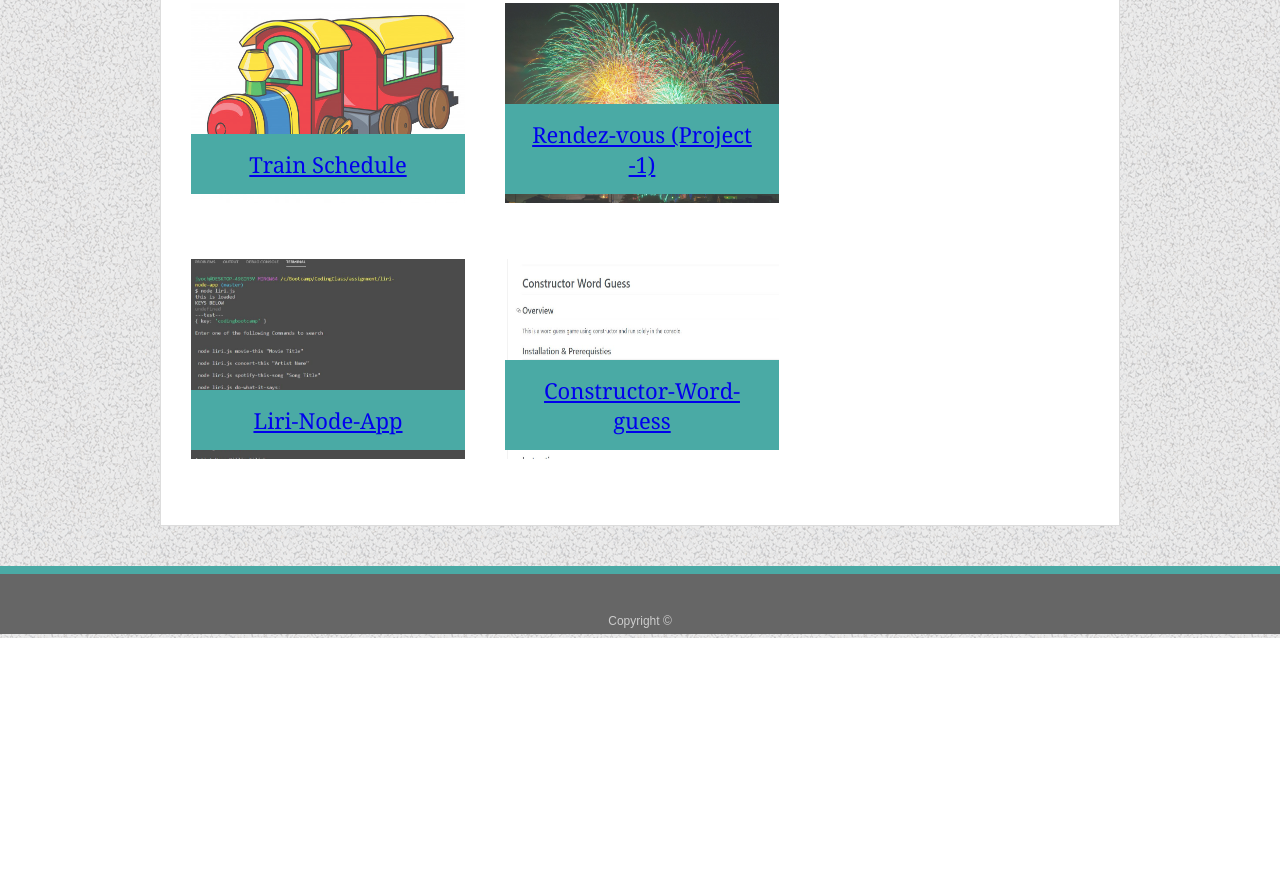
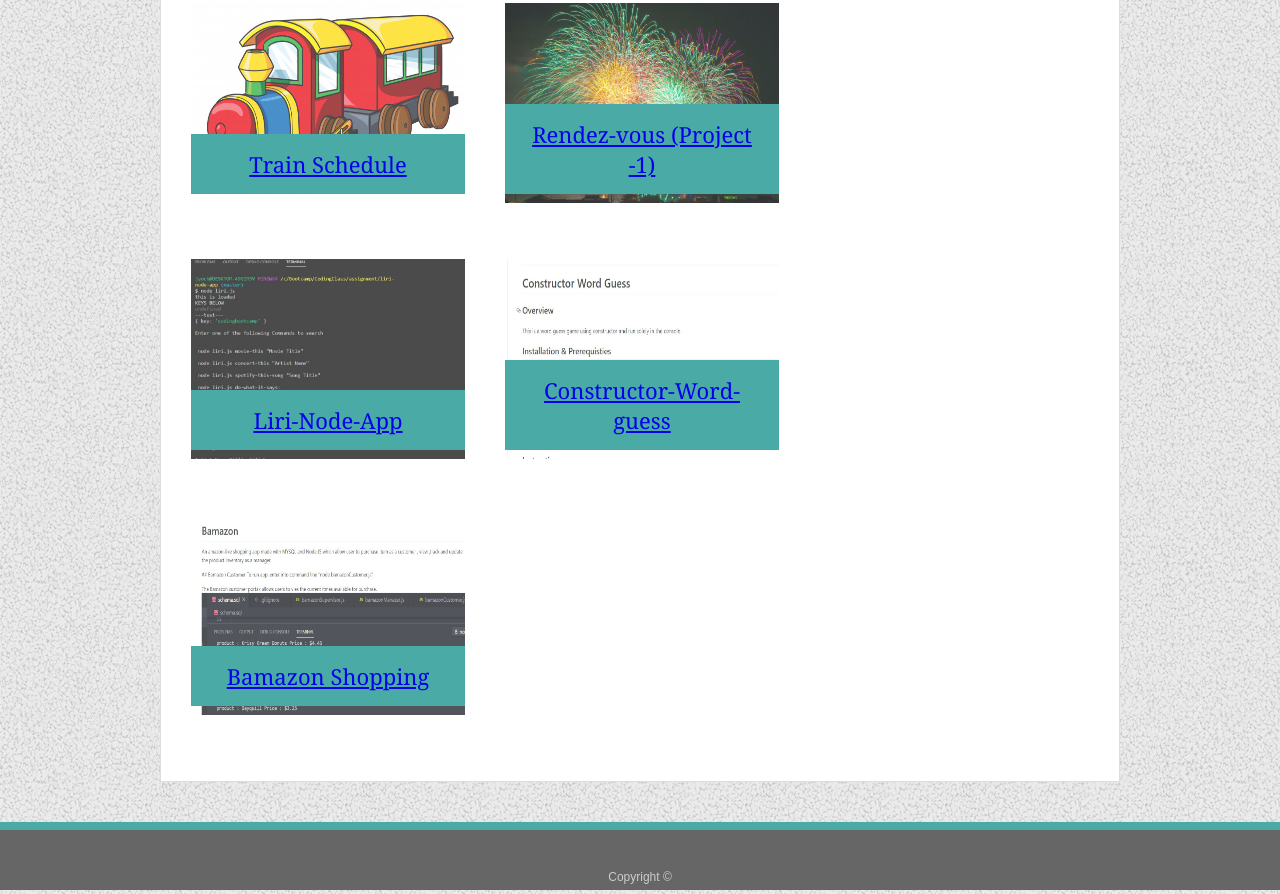
Before and after one commit to jyochsna/Responsive-Portfolio, a plain HTML site: page portfolio.html in a window 1280 px wide. Shown: the part 782-1676 px from the top of the page. Before the commit the page ends 1420 px from the top, so only its background shows below. Drawn offline with Linux system fonts and the light colour scheme.

Commit message:
bamazon work uodated

```diff
--- a/portfolio.html
+++ b/portfolio.html
@@ -68,7 +68,11 @@
 
         <h3><a href = "https://jyochsna.github.io/word-constructor/">Constructor-Word-guess</h3></a>
       </div>
+      <div class="work">
+        <img src="assets/image/bamazon.JPG" alt="Bamazon- Amazon like shopping">
 
+        <h3><a href = "https://jyochsna.github.io/Bamazon/">Bamazon Shopping</h3></a>
+      </div>
       </div>
     </section>
 
```
Also changed, not shown: assets/image/bamazon.JPG (added).
